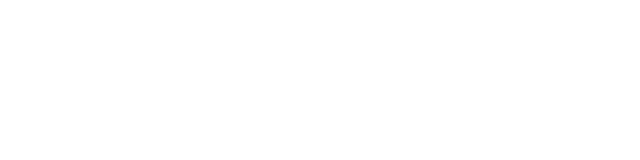
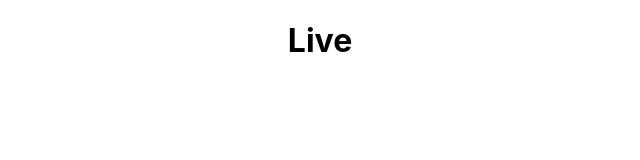
Before and after one commit to theJOHNwatt/thejohnwatt.dev, a React (Create React App) app in the folder portfolio/: page / in a window 1280 px wide. Shown: the top 160 px of the page, without its empty margins (320-960 px from the left). Built offline with nearby package versions, Linux system fonts and the light colour scheme.

Commit message:
components created and added to routes

```diff
--- a/portfolio/src/App.js
+++ b/portfolio/src/App.js
@@ -1,10 +1,24 @@
 import React from 'react';
 import { Route } from 'react-router-dom'
+
+import Home from './components/home'
+import About from './components/about'
+import Tech from './components/tech'
+import Projects from './components/projects'
+import Contact from './components/contact'
+
 import './App.scss';
 
 function App() {
   return (
     <div className="App">
+
+
+      <Route path='/' render={_ => <Home/>} />
+      <Route path='/' render={_ => <About/>} />
+      <Route path='/' render={_ => <Tech/>} />
+      <Route path='/' render={_ => <Projects/>} />
+      <Route path='/' render={_ => <Contact/>} />
     </div>
   );
 }
--- /dev/null
+++ b/portfolio/src/components/about.js
@@ -0,0 +1,12 @@
+import React from 'react'
+
+function About() {
+
+    return(
+        <div>
+
+        </div>
+    )
+}
+
+export default About;
--- /dev/null
+++ b/portfolio/src/components/contact.js
@@ -0,0 +1,12 @@
+import React from 'react'
+
+function Contact() {
+
+    return(
+        <div>
+
+        </div>
+    )
+}
+
+export default Contact;
--- /dev/null
+++ b/portfolio/src/components/home.js
@@ -0,0 +1,12 @@
+import React from 'react'
+
+function Home() {
+
+    return(
+        <div>
+            <h1>Live</h1>
+        </div>
+    )
+}
+
+export default Home;
--- /dev/null
+++ b/portfolio/src/components/projects.js
@@ -0,0 +1,12 @@
+import React from 'react'
+
+function Projects() {
+
+    return(
+        <div>
+
+        </div>
+    )
+}
+
+export default Projects;
--- /dev/null
+++ b/portfolio/src/components/tech.js
@@ -0,0 +1,12 @@
+import React from 'react'
+
+function Tech() {
+
+    return(
+        <div>
+
+        </div>
+    )
+}
+
+export default Tech;
```
Also changed, not shown: portfolio/src/components/nav.js (added, +12 -0 lines).
